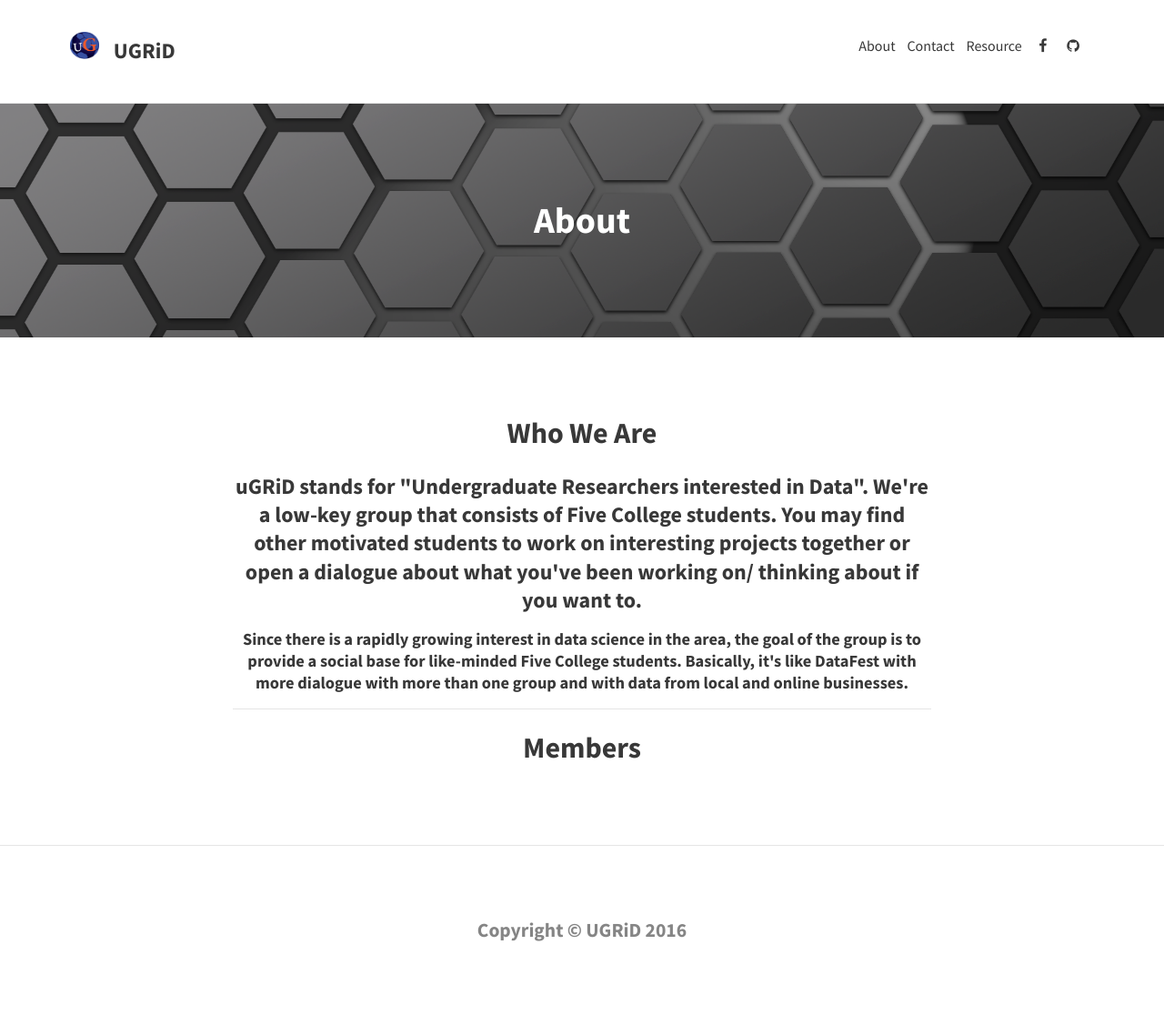
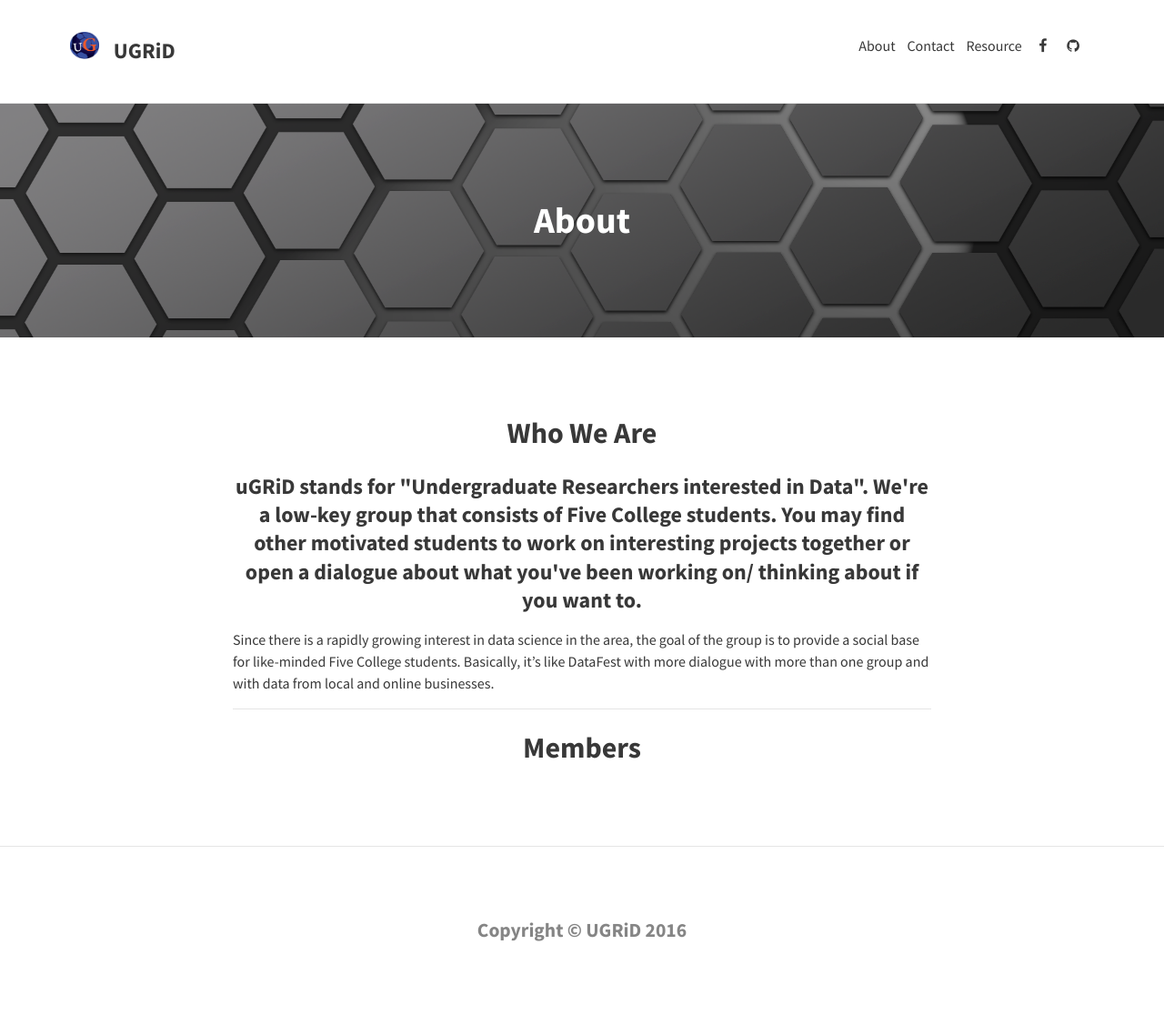
Before and after one commit to sketchplatform/ugriders.github.io, a Jekyll site: the page built from about.md, in a window 1280 px wide. Shown: the whole page at 91% size. Built offline with Jekyll 4.4.1, drawn with Linux system fonts in a browser that asks for light colours; nearby versions of some CDN libraries.

Commit message:
Update about.md

```diff
--- a/about.md
+++ b/about.md
@@ -14,9 +14,8 @@ uGRiD stands for "Undergraduate Researchers interested in Data". We're a low-key
 </h3></center>
 
 
-<center><h4>
 Since there is a rapidly growing interest in data science in the area, the goal of the group is to provide a social base for like-minded Five College students. Basically, it's like DataFest with more dialogue with more than one group and with data from local and online businesses.
-</h4></center>
+
 
 ---
 
@@ -24,4 +23,4 @@ Since there is a rapidly growing interest in data science in the area, the goal
 Members
 </h2></center>
 
-[TomJeon]: https://github.com/ugriders/ugriders.github.io/edit/master/img/member-photos/tomjeon.jpg "Tom Jeon"
+[TomJeon]: https://github.com/ugriders/ugriders.github.io/blob/master/img/member-photos/tomjeon.jpg "Tom Jeon"
```
